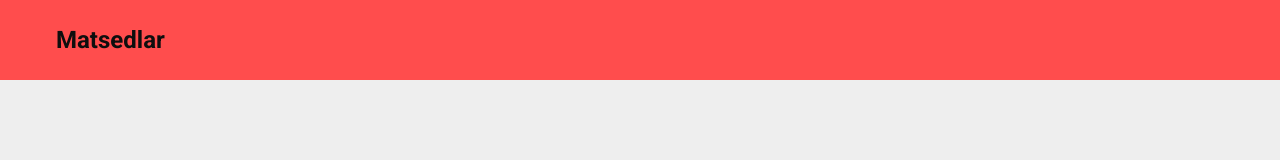
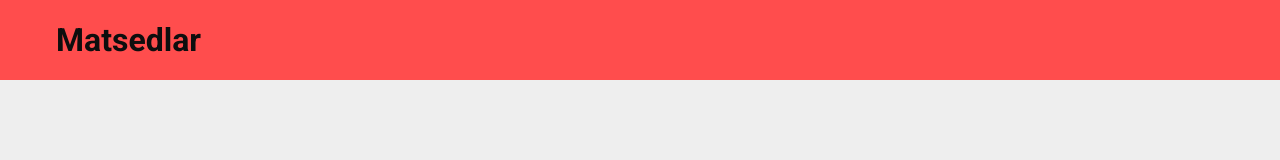
Before and after one commit to Nickztar/Matsedlar, a Svelte app: page / in a window 1280 px wide. Shown: the top 160 px of the page. Built offline with nearby package versions, Linux system fonts and the light colour scheme; some icons are missing.

Commit message:
Matsedlar H1

```diff
--- a/src/Heading.svelte
+++ b/src/Heading.svelte
@@ -16,7 +16,7 @@
         {#if $hasSchool}
             <h2 class="schoolName">{$selectedSchool.label}</h2>
         {:else}
-            <h2>Matsedlar</h2>
+            <h1>Matsedlar</h1>
         {/if}
     </div>
     {#if $hasSchool}
@@ -56,7 +56,7 @@
         width: 100%;
         background: var(--header);
     }
-    h2 {
+    h2, h1 {
         user-select: none;
         text-align: left;
         align-self: center;
```
